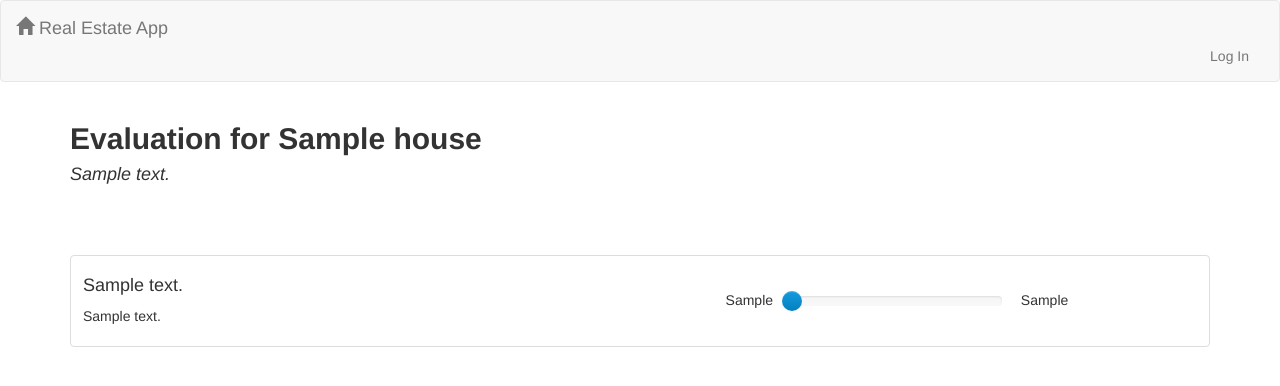
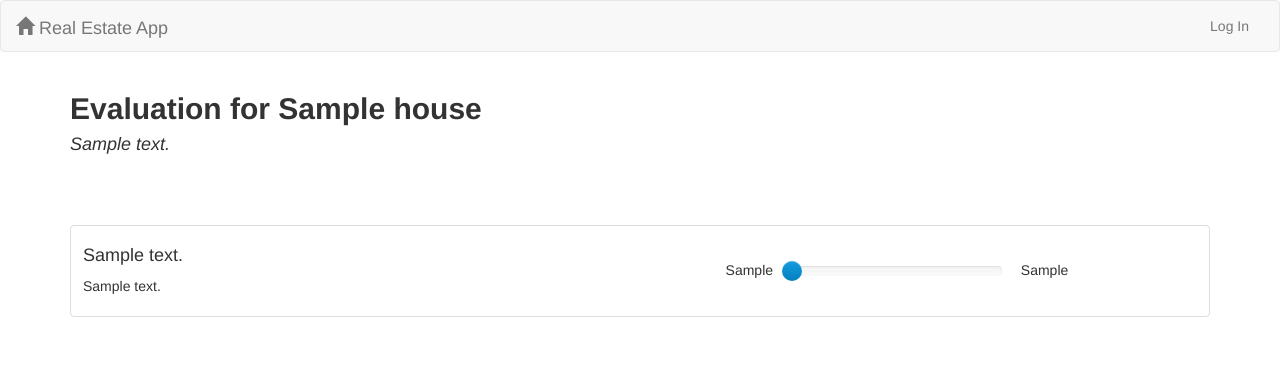
Before and after one commit to pdxcapstone/RealEstate, a Django app: template RealEstate/apps/core/templates/core/houseEval.html in a window 1280 px wide. Shown: the top 386 px of the page. Run offline with Django 3.2, Linux system fonts and the light colour scheme; the template is opened without the code that fills it: most values are stand-ins (such as "Sample title", 1, 10 or a date in 2020); parts of the project's set-up code (start-up, migrations or seed data) failed here and were passed over; some libraries are stand-ins or nearby versions.

Commit message:
Fixed table, nav padding issues

```diff
--- a/RealEstate/apps/core/templates/core/houseEval.html
+++ b/RealEstate/apps/core/templates/core/houseEval.html
@@ -5,11 +5,11 @@
 {% block style %}
 <link rel="stylesheet" type="text/css" href="{% static "slide.css" %}">
 <style>
-ul {
+ul.list-group {
 	padding-top:30px;
 }
 #heading {
-	margin-bottom: 40px;
+	padding-bottom: 30px;
 }
 .alert-success {
 	margin-top: 30px;
```
Also changed, not shown: RealEstate/db/db.sqlite3.
